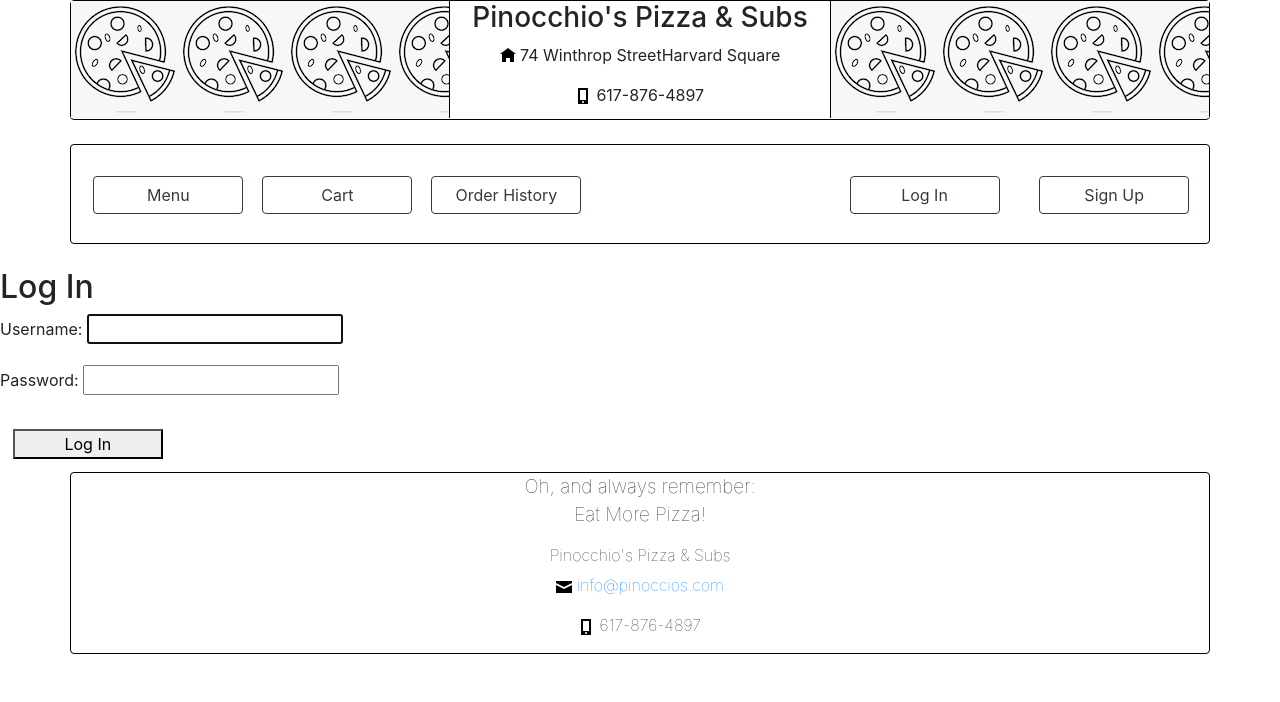
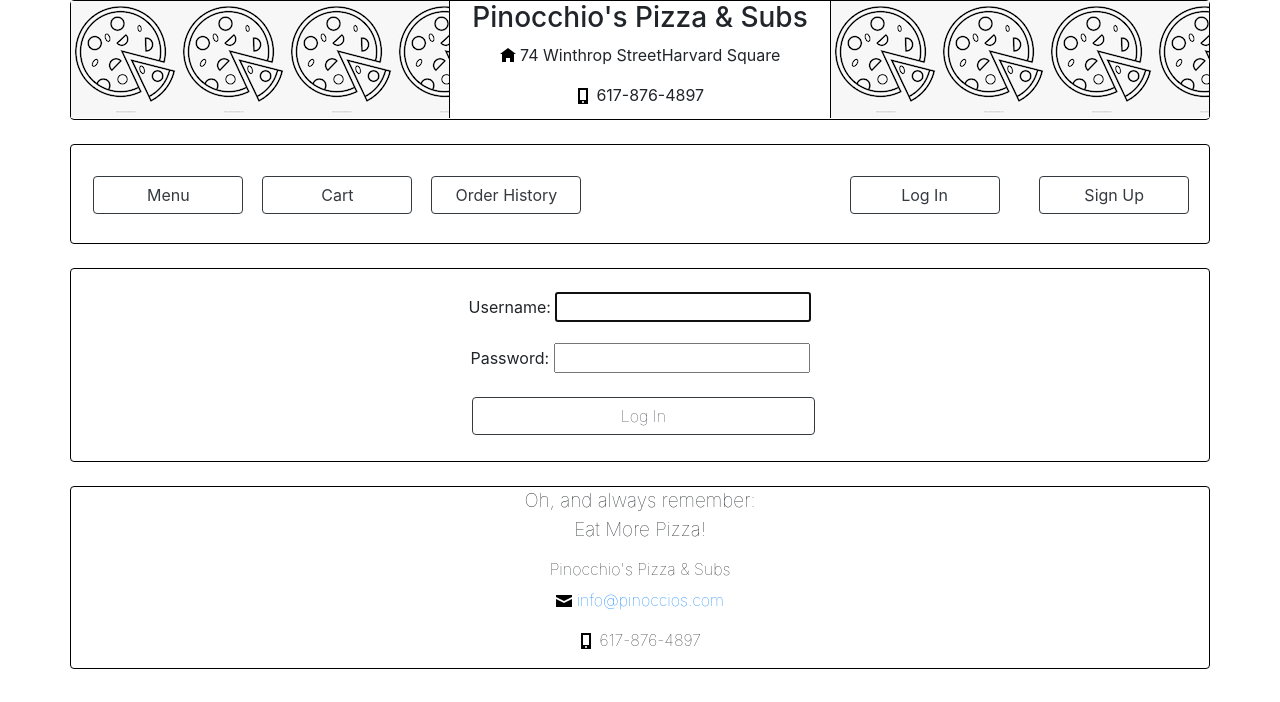
Before and after one commit to laimaurnezaite/Pinocchios, a Django app: page /users/login/ in a window 1280 px wide. Shown: the top 702 px of the page. Run offline with Django 3.2, Linux system fonts and the light colour scheme; some libraries are stand-ins or nearby versions.

Commit message:
create layout for login page

```diff
--- a/templates/registration/login.html
+++ b/templates/registration/login.html
@@ -4,10 +4,14 @@
 {% block title %}Log In{% endblock title %}
 
 {% block content %}
-    <h2>Log In</h2>
-    <form method="post">
-        {% csrf_token %}
-        {{ form.as_p }}
-        <button type="submit">Log In</button>
-    </form>
+    <div class="container rounded" style="border:1px solid black; margin:auto">
+        <div class="row" style="justify-content:center">
+                <form method="post" style="justify-content:center; text-align:center; padding:2%">
+                    {% csrf_token %}
+                    {{ form.as_p }}
+                    <button type="submit" class="font-weight-lighter btn btn-outline-dark" style="width: 100%;">Log In</button>
+                </form>
+        </div>
+    </div>
+    <br>
 {% endblock content %}
```
